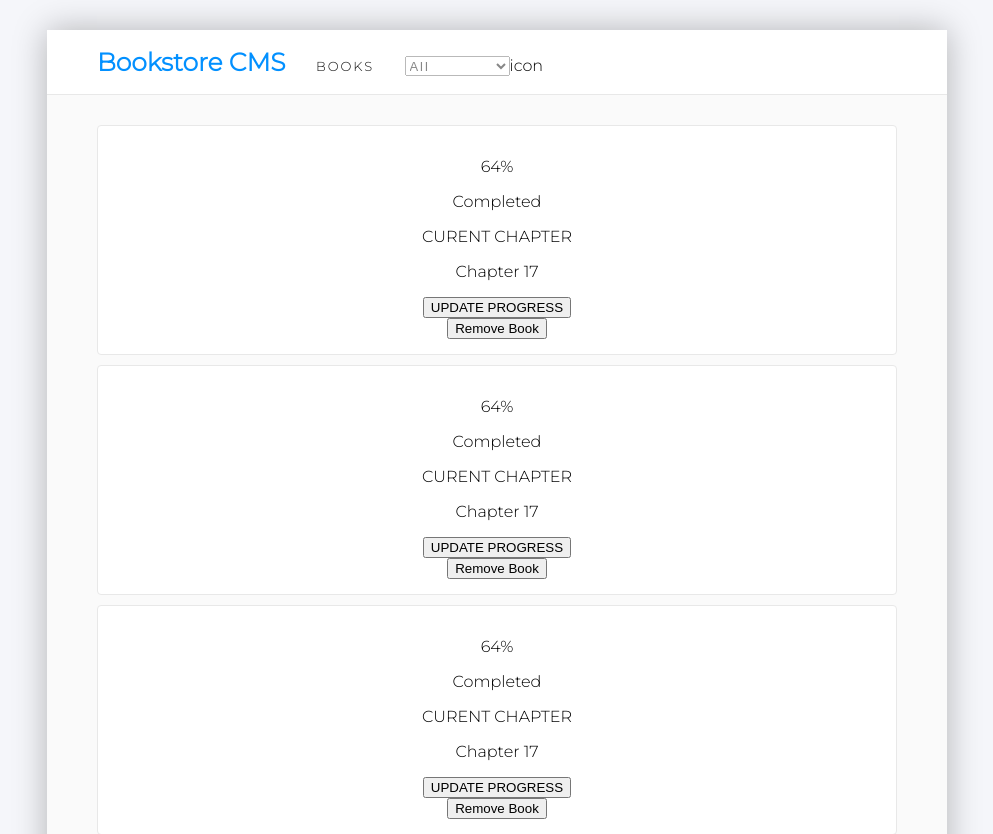
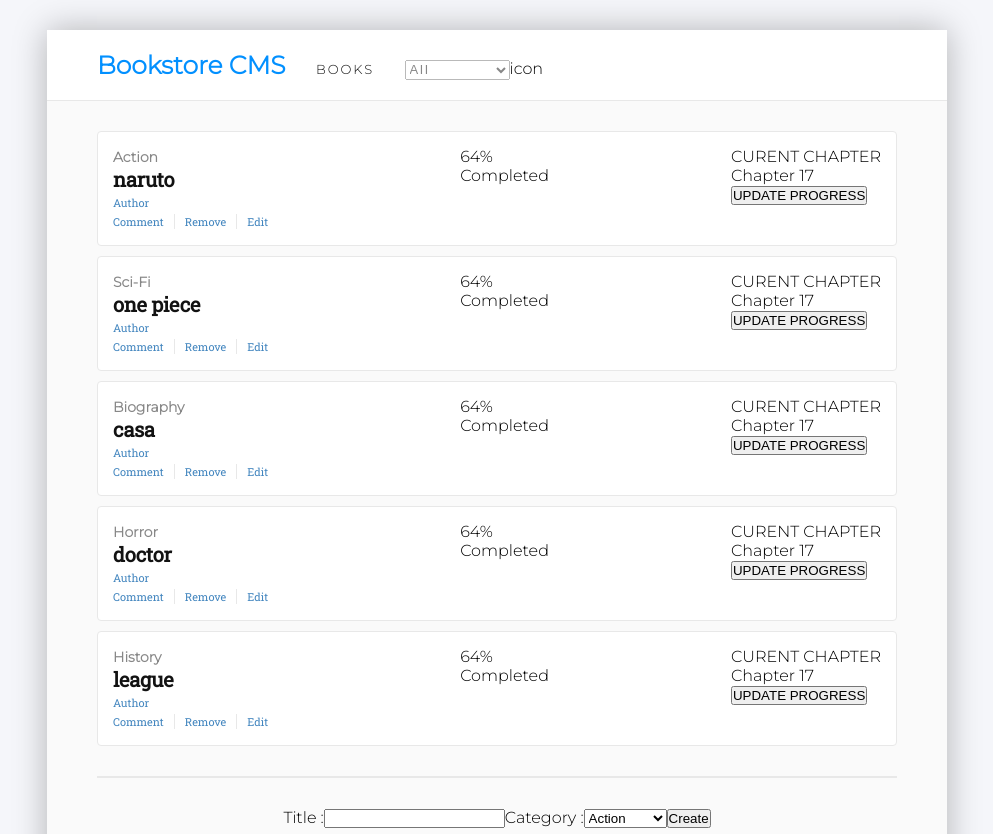
Before and after one commit to EricMbouwe/MagikBooks, a React (Create React App) app: page / in a window 1280 px wide. Shown: the top 834 px of the page, without its empty margins (143-1136 px from the left). Built offline with nearby package versions, Linux system fonts and the light colour scheme.

Commit message:
added style to actions on books

```diff
--- a/src/components/App.css
+++ b/src/components/App.css
@@ -23,9 +23,69 @@
 }
 
 .book-wrapper {
+  display: flex;
+  justify-content: space-between;
   background-color: var(--white);
   margin: 10px 0;
   padding: 15px;
   border: solid 1px #e8e8e8;
   border-radius: 4px;
+  text-align: left;
 }
+
+.category{
+  opacity: 0.5;
+  font-size: 14px;
+  font-weight: bold;
+  font-stretch: normal;
+  font-style: normal;
+  line-height: normal;
+  letter-spacing: normal;
+  color: var(--black-three);
+}
+
+.book-title {
+  font-family: 'Roboto Slab', serif;
+  font-size: 20px;
+  font-weight: bold;
+  font-stretch: normal;
+  font-style: normal;
+  line-height: normal;
+  letter-spacing: -0.2px;
+  color: var(--black-three);
+}
+
+.author {
+  font-family: 'Roboto Slab', serif;
+  font-size: 11px;
+  font-weight: 300;
+  font-stretch: normal;
+  font-style: normal;
+  line-height: normal;
+  letter-spacing: normal;
+  color: #4386bf;
+}
+
+.actions button {
+  border: none;
+  background-color: transparent;
+  font-family: 'Roboto Slab', serif;
+  font-size: 11px;
+  font-weight: 300;
+  font-stretch: normal;
+  font-style: normal;
+  line-height: normal;
+  letter-spacing: normal;
+  color: #4386bf;
+  padding: 0 10px;
+  border-right: 1px solid #e8e8e8;
+  cursor: pointer;
+}
+
+.actions button:nth-child(1) {
+  padding: 0 10px 0 0;
+}
+
+.actions button:nth-child(3) {
+  border: none;
+}
--- a/src/components/Book.js
+++ b/src/components/Book.js
@@ -4,8 +4,16 @@
 const Book = ({ book, handleDelete }) => (
   <>
     <div className='book-infos'>
-      <div className='infos'></div>
-      <div className='actions'></div>
+      <div className='infos'>
+        <small className='category'>{book.category}</small>
+        <p className='book-title'>{book.title}</p>
+        <small className='author'>Author</small>
+      </div>
+      <div className='actions'>
+        <button onclick={() => handleDelete(book)}>Comment</button>
+        <button onclick={() => handleDelete(book)}>Remove</button>
+        <button onclick={() => handleDelete(book)}>Edit</button>
+      </div>
     </div>
 
     <div className='book-status'>
@@ -21,7 +29,6 @@
       <p>Chapter 17</p>
       <button type='button'>UPDATE PROGRESS</button>
     </div>
-    <button type="button" onClick={() => handleDelete(book)}>Remove Book</button>
   </>
 );
 
--- a/src/components/CategoryFilter.js
+++ b/src/components/CategoryFilter.js
@@ -19,7 +19,7 @@
   };
 
   return (
-    <div className='' style={{ borderBottom: '1px solid #e8e8e8', backgroundColor: '#fff' }}>
+    <div className='' style={{ borderBottom: '1px solid #e8e8e8', backgroundColor: '#fff', padding: '20px' }}>
       <div className='panel-bg container'>
         <h1 className='title'>Bookstore CMS</h1>
         <h4 className='books'>BOOKS</h4>
--- a/src/index.css
+++ b/src/index.css
@@ -1,12 +1,19 @@
 @import url('https://fonts.googleapis.com/css2?family=Montserrat:wght@300&display=swap');
+@import url('https://fonts.googleapis.com/css2?family=Roboto+Slab&display=swap');
+
+*::after,
+*::before,
+* {
+  padding: 0;
+  margin: 0;
+  box-sizing: border-box;
+}
 
 body {
-  margin: 0;
   background-color: var(--pale-grey);
   display: flex;
   justify-content: center;
   align-items: center;
-  /* min-height: 100vh; */
   padding: 30px 0;
   font-family: 'Montserrat', sans-serif;
 }
```
